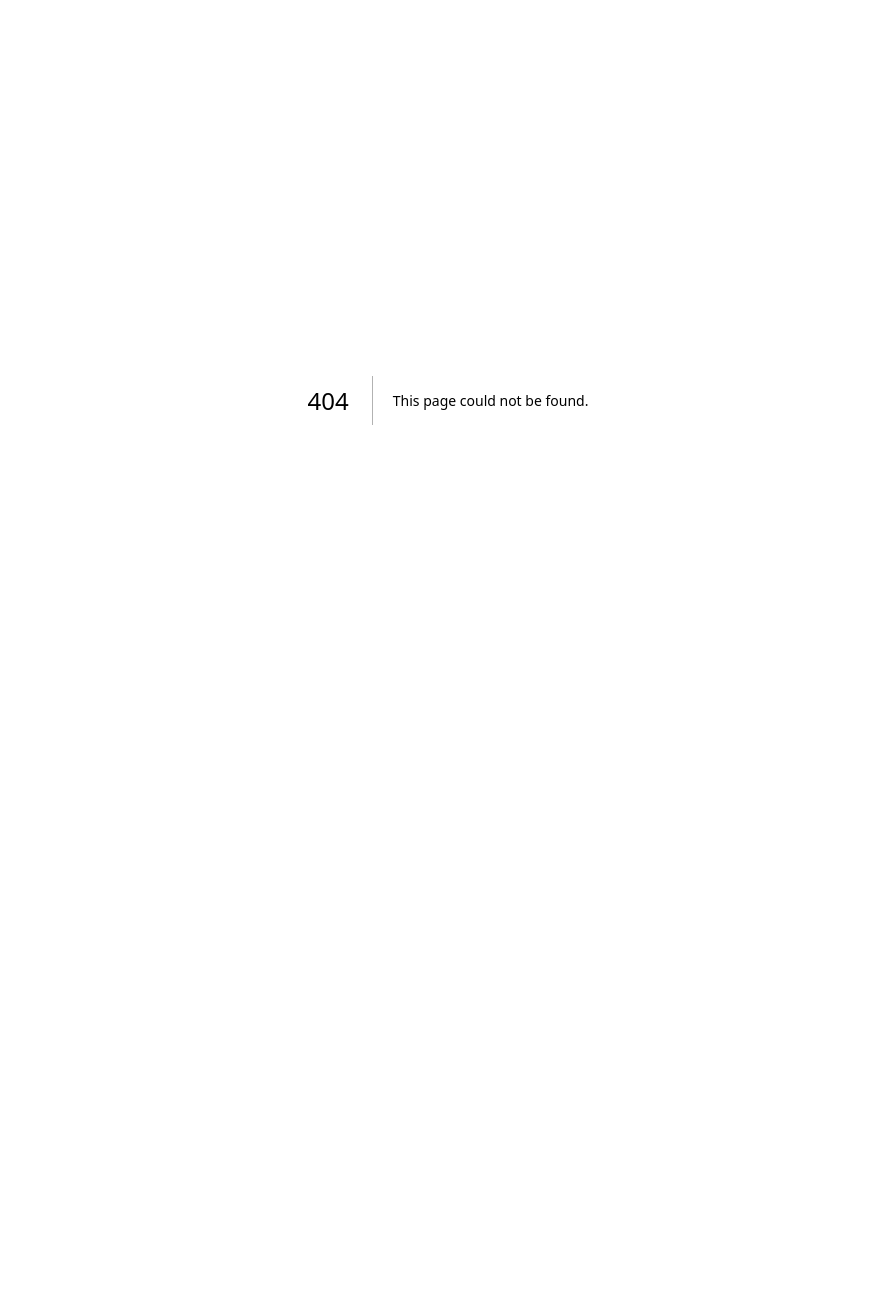
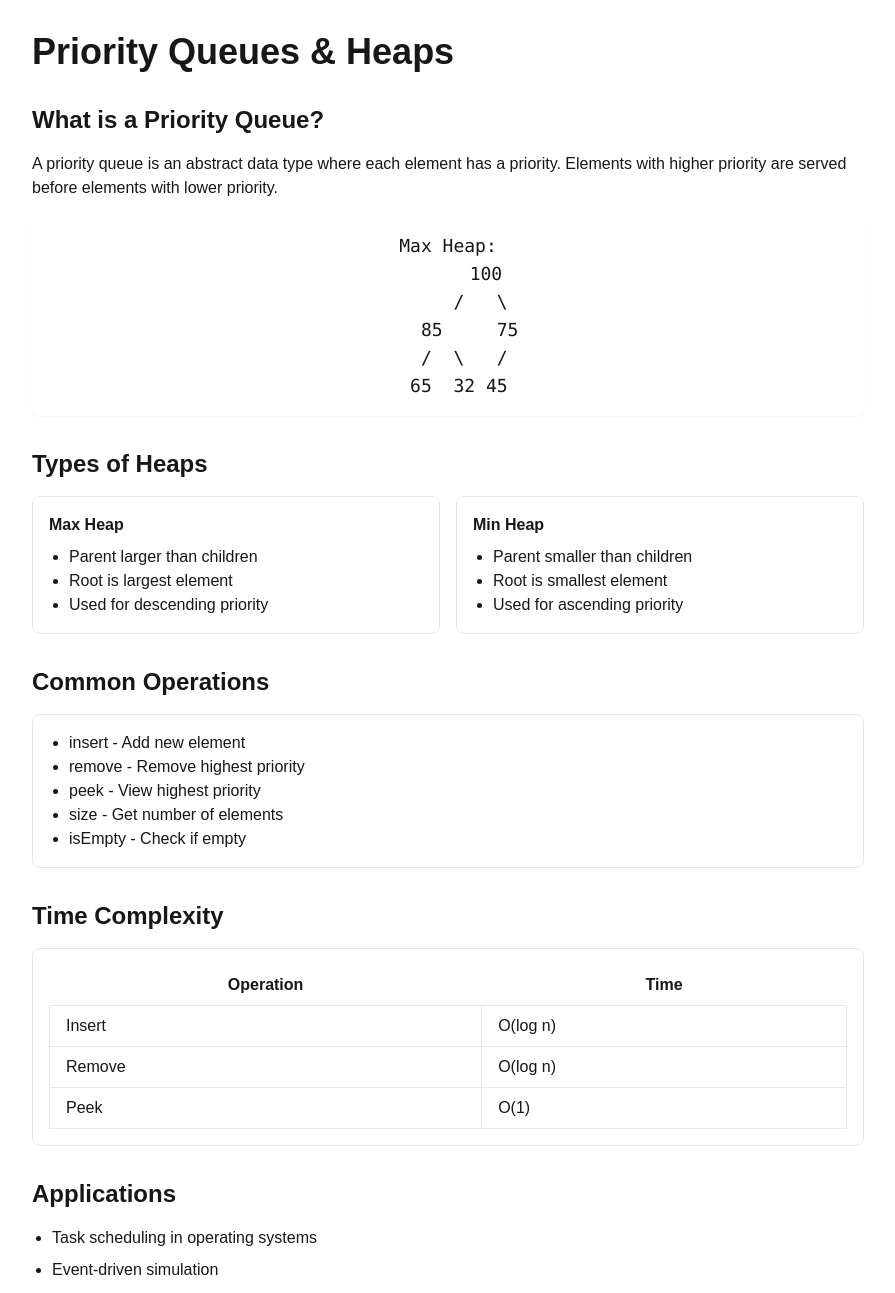
Before and after one commit to Evandabest/learnDS, a Next.js app: page /heap in a window 1280 px wide. Before the commit this address had no page. Shown: the top 1293 px of the page, without its empty margins (192-1087 px from the left). Before the commit the page ends 800 px from the top, so only its background shows below. Built offline with nearby package versions, Linux system fonts and the light colour scheme.

Commit message:
feat: add heap page

```diff
--- /dev/null
+++ b/app/heap/page.tsx
@@ -0,0 +1,120 @@
+'use client';
+
+export default function HeapPage() {
+  return (
+    <div className="max-w-4xl mx-auto p-8">
+      <h1 className="text-4xl font-bold mb-8">Priority Queues & Heaps</h1>
+
+      <section className="mb-8">
+        <h2 className="text-2xl font-semibold mb-4">What is a Priority Queue?</h2>
+        <p className="mb-4">
+          A priority queue is an abstract data type where each element has a priority.
+          Elements with higher priority are served before elements with lower priority.
+        </p>
+        <div className="bg-white p-4 rounded-lg shadow-sm mb-4">
+          <pre className="text-center text-lg">
+            <code>{`Max Heap:
+       100
+      /   \\
+    85     75
+   /  \\   /
+  65  32 45`}</code>
+          </pre>
+        </div>
+      </section>
+
+      <section className="mb-8">
+        <h2 className="text-2xl font-semibold mb-4">Types of Heaps</h2>
+        <div className="grid grid-cols-2 gap-4">
+          <div className="border p-4 rounded-lg">
+            <h3 className="font-semibold mb-2">Max Heap</h3>
+            <ul className="list-disc pl-5">
+              <li>Parent larger than children</li>
+              <li>Root is largest element</li>
+              <li>Used for descending priority</li>
+            </ul>
+          </div>
+          <div className="border p-4 rounded-lg">
+            <h3 className="font-semibold mb-2">Min Heap</h3>
+            <ul className="list-disc pl-5">
+              <li>Parent smaller than children</li>
+              <li>Root is smallest element</li>
+              <li>Used for ascending priority</li>
+            </ul>
+          </div>
+        </div>
+      </section>
+
+      <section className="mb-8">
+        <h2 className="text-2xl font-semibold mb-4">Common Operations</h2>
+        <div className="border p-4 rounded-lg">
+          <ul className="list-disc pl-5">
+            <li>insert - Add new element</li>
+            <li>remove - Remove highest priority</li>
+            <li>peek - View highest priority</li>
+            <li>size - Get number of elements</li>
+            <li>isEmpty - Check if empty</li>
+          </ul>
+        </div>
+      </section>
+
+      <section className="mb-8">
+        <h2 className="text-2xl font-semibold mb-4">Time Complexity</h2>
+        <div className="border p-4 rounded-lg">
+          <table className="min-w-full">
+            <thead>
+              <tr>
+                <th className="px-4 py-2">Operation</th>
+                <th className="px-4 py-2">Time</th>
+              </tr>
+            </thead>
+            <tbody>
+              <tr>
+                <td className="border px-4 py-2">Insert</td>
+                <td className="border px-4 py-2">O(log n)</td>
+              </tr>
+              <tr>
+                <td className="border px-4 py-2">Remove</td>
+                <td className="border px-4 py-2">O(log n)</td>
+              </tr>
+              <tr>
+                <td className="border px-4 py-2">Peek</td>
+                <td className="border px-4 py-2">O(1)</td>
+              </tr>
+            </tbody>
+          </table>
+        </div>
+      </section>
+
+      <section className="mb-8">
+        <h2 className="text-2xl font-semibold mb-4">Applications</h2>
+        <ul className="list-disc pl-5 space-y-2">
+          <li>Task scheduling in operating systems</li>
+          <li>Event-driven simulation</li>
+          <li>Dijkstra's shortest path algorithm</li>
+          <li>Job scheduling in printers</li>
+          <li>Emergency room patient management</li>
+          <li>Game AI for decision making</li>
+        </ul>
+      </section>
+
+      <section className="mb-8">
+        <h2 className="text-2xl font-semibold mb-4">Properties</h2>
+        <div className="border p-4 rounded-lg">
+          <ul className="list-disc pl-5">
+            <li>Complete binary tree structure</li>
+            <li>Heap property maintained at all times</li>
+            <li>Can be efficiently implemented with arrays</li>
+            <li>Parent and child relationships:
+              <ul className="list-disc pl-5 mt-2">
+                <li>Parent: (i-1)/2</li>
+                <li>Left Child: 2i + 1</li>
+                <li>Right Child: 2i + 2</li>
+              </ul>
+            </li>
+          </ul>
+        </div>
+      </section>
+    </div>
+  );
+}
```
